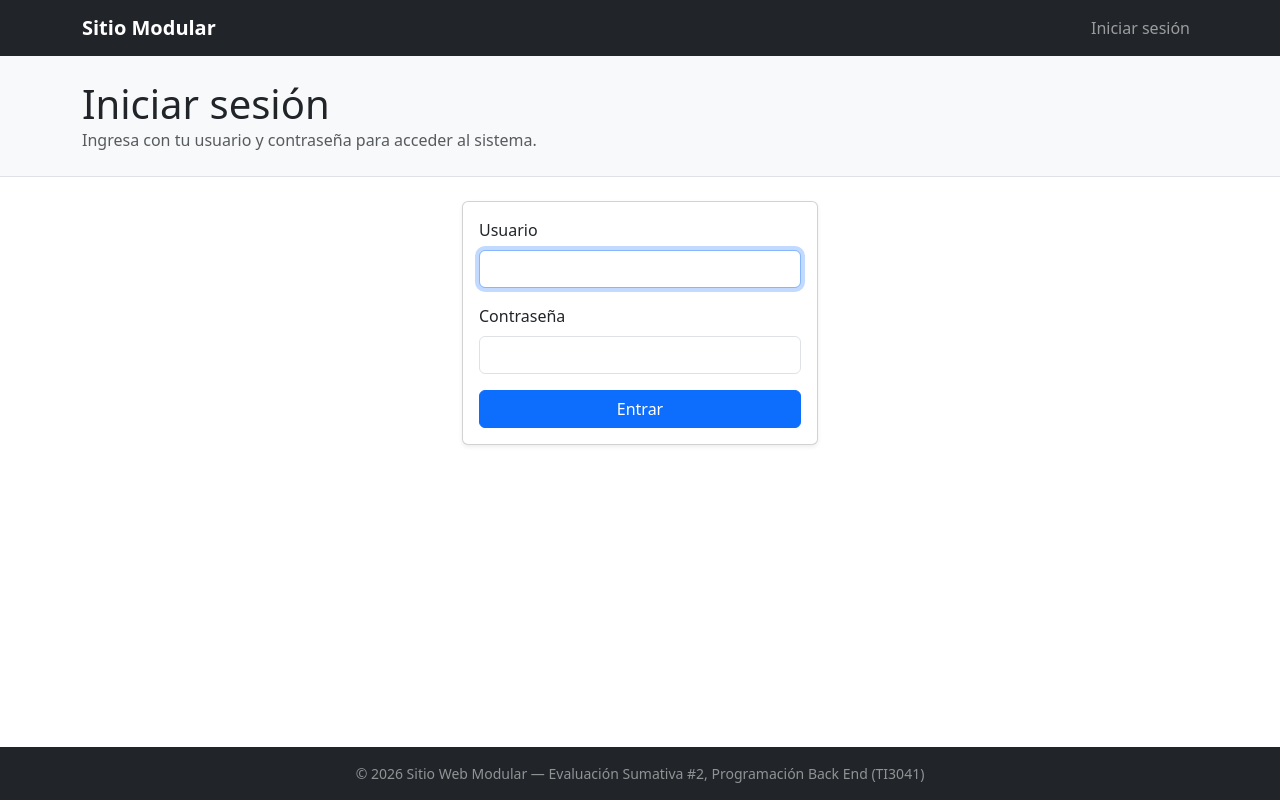
After one commit to MarceloOrtiz777/Backend-Django, a Django app: page /login/ in a window 1280 px wide. The commit adds this page. Run offline with Django 5.2, Linux system fonts and the light colour scheme; some libraries are stand-ins or nearby versions.

Commit message:
Login, logout, proteccion de vistas y soporte de SQLite para desarrollo local

```diff
--- a/clientesApp/views.py
+++ b/clientesApp/views.py
@@ -2,8 +2,10 @@ import datetime
 from django.shortcuts import render
 from django.http import HttpResponse
 from .models import Cliente
+from django.contrib.auth.decorators import login_required
 
 
+@login_required
 def inicio(request):
     """Página de presentación de la app Clientes."""
     contexto = {
@@ -11,7 +13,7 @@ def inicio(request):
     }
     return render(request, 'clientes/inicio.html', contexto)
 
-
+@login_required
 def clientes(request):
     """Vista que muestra el listado de clientes obtenido desde la base de datos vía ORM."""
     lista_clientes = Cliente.objects.all()
@@ -21,7 +23,7 @@ def clientes(request):
     }
     return render(request, 'clientes/clientes.html', contexto)
 
-
+@login_required
 def ahora(request):
     """Vista auxiliar que informa la fecha y hora actual."""
     fecha = datetime.datetime.now()
--- a/config/urls.py
+++ b/config/urls.py
@@ -1,9 +1,12 @@
 from django.contrib import admin
+from django.contrib.auth import views as auth_views
 from django.urls import path, include
 from inventarioApp import views as vinventario
 
 urlpatterns = [
     path('admin/', admin.site.urls),
+    path('login/', auth_views.LoginView.as_view(template_name='login.html'), name='login'),
+    path('logout/', auth_views.LogoutView.as_view(), name='logout'),
     path('invent/', include('inventarioApp.urls')),
     path('clientes/', include('clientesApp.urls')),
     path('', vinventario.inicio, name="home"),
--- a/templates/base.html
+++ b/templates/base.html
@@ -17,12 +17,22 @@
                 <span class="navbar-toggler-icon"></span>
             </button>
             <div class="collapse navbar-collapse" id="navbarMenu">
-                <ul class="navbar-nav ms-auto">
+                                <ul class="navbar-nav ms-auto align-items-lg-center">
+                    {% if user.is_authenticated %}
                     <li class="nav-item"><a class="nav-link" href="/invent/">Inventario - Inicio</a></li>
                     <li class="nav-item"><a class="nav-link" href="/invent/productos/">Inventario - Productos</a></li>
                     <li class="nav-item"><a class="nav-link" href="/clientes/">Clientes - Inicio</a></li>
                     <li class="nav-item"><a class="nav-link" href="/clientes/clientes/">Clientes - Listado</a></li>
-                    <li class="nav-item"><a class="nav-link" href="/admin/">Django Admin</a></li>
+                    <li class="nav-item"><span class="navbar-text ms-lg-3 me-2">Hola, {{ user.username }}</span></li>
+                    <li class="nav-item">
+                        <form method="post" action="{% url 'logout' %}" class="d-inline">
+                            {% csrf_token %}
+                            <button type="submit" class="btn btn-outline-light btn-sm">Cerrar sesión</button>
+                        </form>
+                    </li>
+                    {% else %}
+                    <li class="nav-item"><a class="nav-link" href="{% url 'login' %}">Iniciar sesión</a></li>
+                    {% endif %}
                 </ul>
             </div>
         </div>
--- /dev/null
+++ b/templates/login.html
@@ -0,0 +1,36 @@
+{% extends 'base.html' %}
+
+{% block title %}Iniciar sesión{% endblock %}
+{% block header %}Iniciar sesión{% endblock %}
+{% block subheader %}<p class="text-muted mb-0">Ingresa con tu usuario y contraseña para acceder al sistema.</p>{% endblock %}
+
+{% block content %}
+<div class="row justify-content-center">
+    <div class="col-md-6 col-lg-4">
+        <div class="card shadow-sm">
+            <div class="card-body">
+                {% if form.errors %}
+                <div class="alert alert-danger">Usuario o contraseña incorrectos. Inténtalo de nuevo.</div>
+                {% endif %}
+                {% if next %}
+                <div class="alert alert-warning">Debes iniciar sesión para ver esa página.</div>
+                {% endif %}
+
+                <form method="post">
+                    {% csrf_token %}
+                    <input type="hidden" name="next" value="{{ next }}">
+                    <div class="mb-3">
+                        <label for="id_username" class="form-label">Usuario</label>
+                        <input type="text" name="username" id="id_username" class="form-control" autofocus required>
+                    </div>
+                    <div class="mb-3">
+                        <label for="id_password" class="form-label">Contraseña</label>
+                        <input type="password" name="password" id="id_password" class="form-control" required>
+                    </div>
+                    <button type="submit" class="btn btn-primary w-100">Entrar</button>
+                </form>
+            </div>
+        </div>
+    </div>
+</div>
+{% endblock %}
```
Also changed, not shown: config/settings.py (+15 -6 lines), inventarioApp/views.py (+4 -3 lines).
